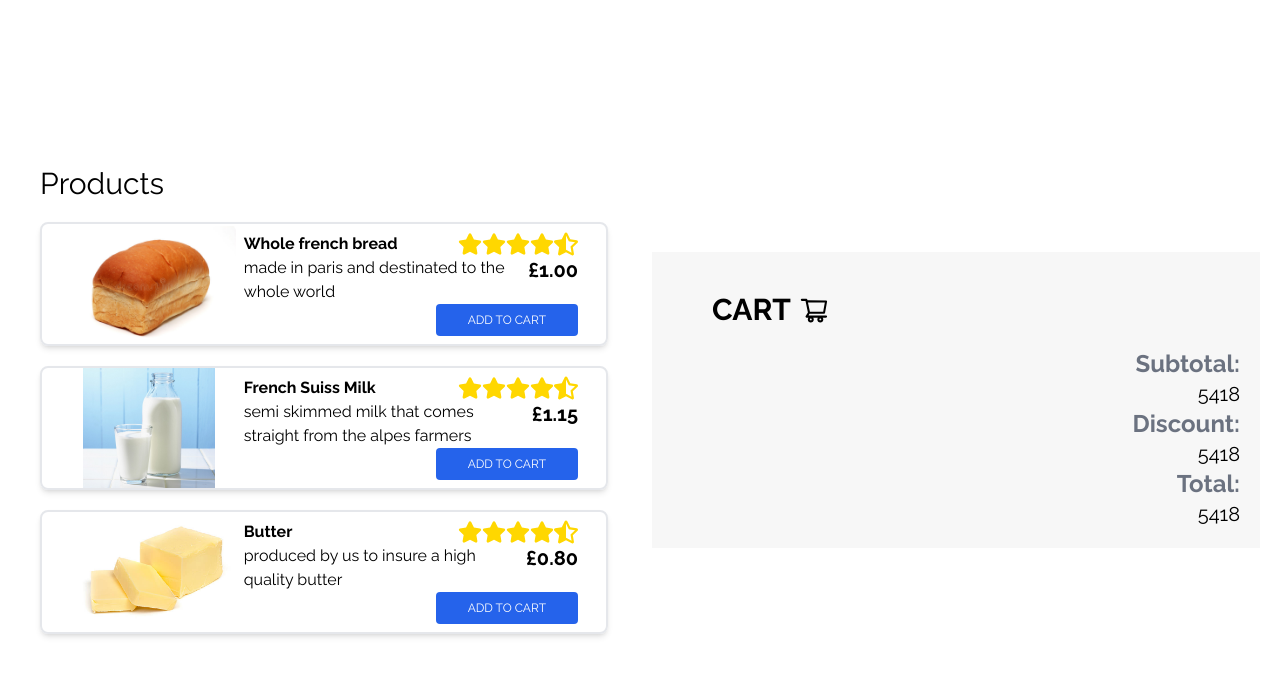
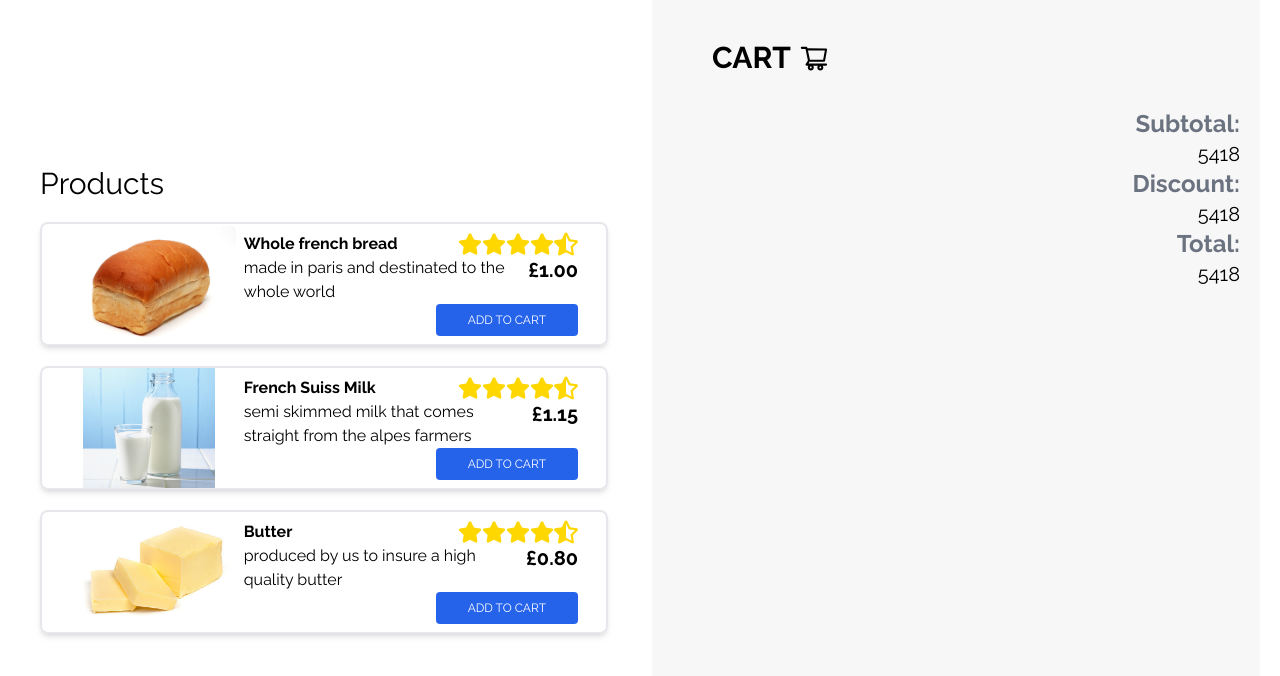
Before and after one commit to HaidarEzio/coding-challenge, a Next.js app: page / in a window 1280 px wide. Shown: the top 676 px of the page. Built offline with nearby package versions, Linux system fonts and the light colour scheme.

Commit message:
few edge cases

```diff
--- a/components/cart.comp.jsx
+++ b/components/cart.comp.jsx
@@ -8,7 +8,7 @@ import CartItem from "./reusableComps/cartItem.reusable.comp";
 const Cart = () => {
   const { cartItems } = useSelector((state) => state.cart);
   return (
-    <Container className="bg-[#F7F7F7] font-bold">
+    <Container className="bg-[#F7F7F7] h-screen font-bold">
       <div className="flex items-center ml-10">
         <Header>CART</Header>
         <AiOutlineShoppingCart size="30px" className="ml-2" />
@@ -17,7 +17,7 @@ const Cart = () => {
       {cartItems.map((item) => (
         <CartItem key={item.id} id={item.id} {...item} />
       ))}
-      <div className="ml-10 text-right">
+      <div className="pt-3 ml-10 text-right ">
         <p className="text-2xl text-gray-500 ">Subtotal:</p>
         <p className="text-xl font-normal ">5418</p>
         <p className="text-2xl text-gray-500 ">Discount:</p>
--- a/components/reusableComps/cartItem.reusable.comp.jsx
+++ b/components/reusableComps/cartItem.reusable.comp.jsx
@@ -6,7 +6,7 @@ import { increment, decrement, removeItem } from "../../features/cartSlice";
 const CartItem = ({ id, name, price, amount, image }) => {
   const dispatch = useDispatch();
   return (
-    <div className="flex items-center pb-2 mb-5 ml-10 border-b-2 border-gray-300">
+    <div className="flex items-center pb-2 mb-2 ml-10 border-b-2 border-gray-300">
       <div className="relative border border-gray-500 rounded-full h-[130px] w-[150px]">
         <Image className="border-red-700 rounded-full " src={image} alt="bread" layout="fill" objectFit="cover" />
       </div>
```
